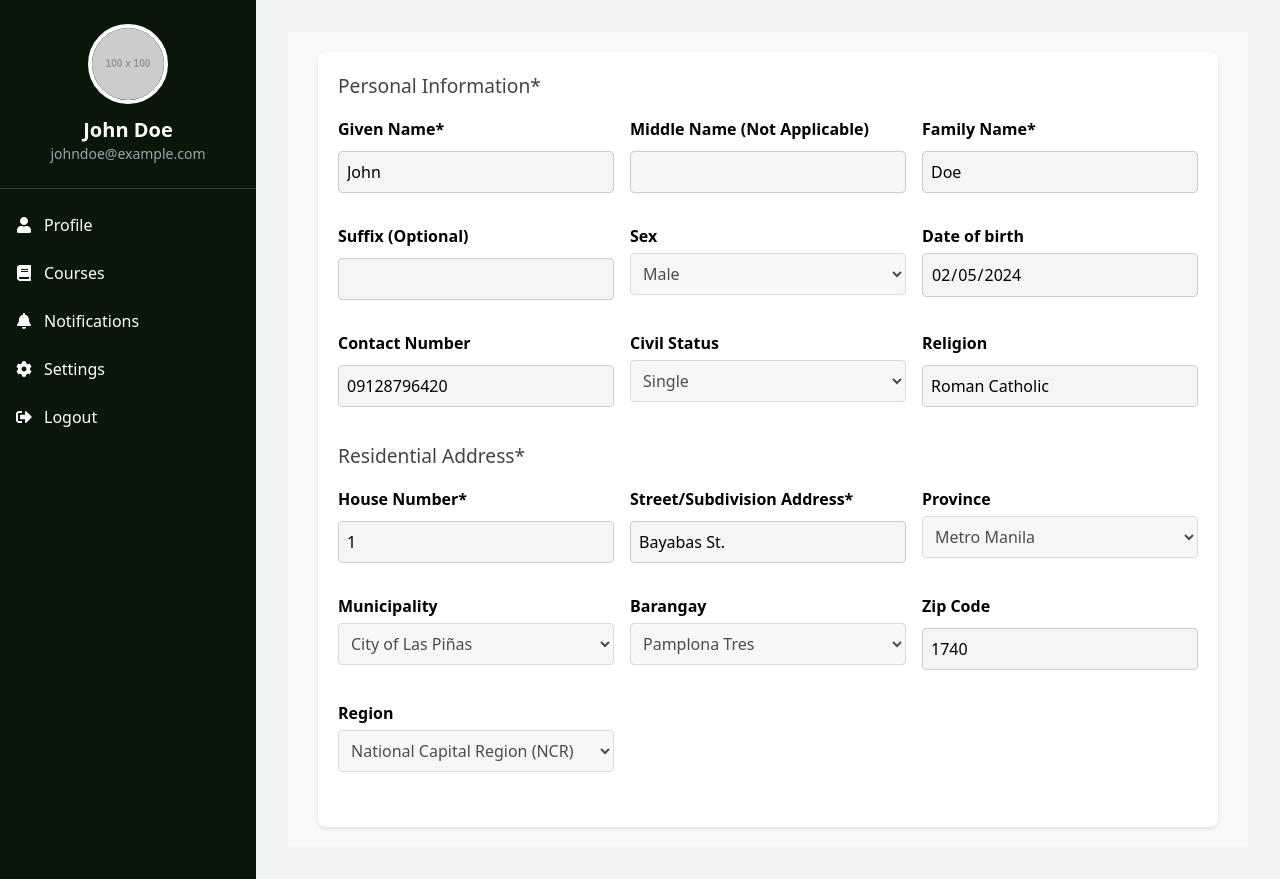
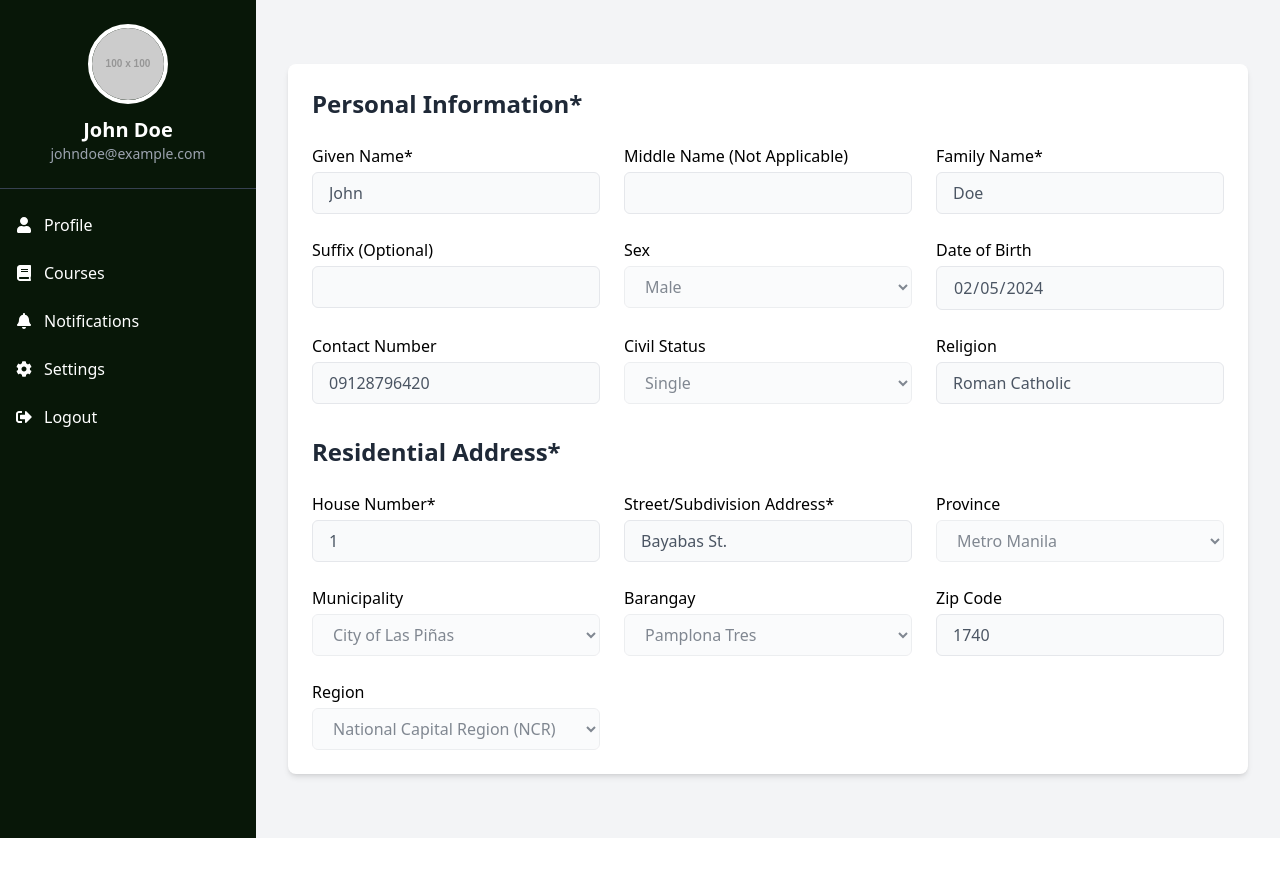
Before and after one commit to jh-jazer/CvSU-System, a React (Vite) app: page /studentdb/profile in a window 1280 px wide. After the commit the page ends 838 px from the top, so only its background shows below. Built offline with nearby package versions, Linux system fonts and the light colour scheme.

Commit message:
fix landing page

```diff
--- a/src/StudentdbPages/Profile.jsx
+++ b/src/StudentdbPages/Profile.jsx
@@ -1,9 +1,7 @@
 import React, { useState } from 'react';
-// Import the CSS file for styling
-import '../StudentpagesCSS/Profile.css';
 
 const Profile = () => {
-  const [formData, setFormData] = useState({
+  const [formData] = useState({
     givenName: 'John',
     familyName: 'Doe',
     middleName: '',
@@ -24,102 +22,173 @@ const Profile = () => {
   });
 
   return (
-    <div className="profile-container">
-      <form className="profile-form">
+    <div className="bg-gray-100 py-8">
+      <form className="max-w-5xl mx-auto bg-white p-6 rounded-lg shadow-md">
         {/* Personal Information Section */}
-        <div className="section">
-          <h2 className="section-title">Personal Information*</h2>
-          <div className="form-grid">
-
-            <div className="form-group">
-              <label>Given Name*</label>
-              <input type="text" name="givenName" value={formData.givenName} readOnly />
+        <div className="mb-8">
+          <h2 className="text-2xl font-semibold text-gray-800 mb-6">Personal Information*</h2>
+          <div className="grid grid-cols-1 sm:grid-cols-2 lg:grid-cols-3 gap-6">
+            <div>
+              <label className="block font-medium mb-1">Given Name*</label>
+              <input
+                type="text"
+                value={formData.givenName}
+                readOnly
+                className="w-full px-4 py-2 border rounded-md bg-gray-50 text-gray-600"
+              />
             </div>
-            <div className="form-group">
-              <label>Middle Name (Not Applicable)</label>
-              <input type="text" name="middleName" value={formData.middleName} readOnly />
+            <div>
+              <label className="block font-medium mb-1">Middle Name (Not Applicable)</label>
+              <input
+                type="text"
+                value={formData.middleName}
+                readOnly
+                className="w-full px-4 py-2 border rounded-md bg-gray-50 text-gray-600"
+              />
             </div>
-            <div className="form-group">
-              <label>Family Name*</label>
-              <input type="text" name="familyName" value={formData.familyName} readOnly />
+            <div>
+              <label className="block font-medium mb-1">Family Name*</label>
+              <input
+                type="text"
+                value={formData.familyName}
+                readOnly
+                className="w-full px-4 py-2 border rounded-md bg-gray-50 text-gray-600"
+              />
             </div>
-            <div className="form-group">
-              <label>Suffix (Optional)</label>
-              <input type="text" name="suffix" value={formData.suffix} readOnly />
+            <div>
+              <label className="block font-medium mb-1">Suffix (Optional)</label>
+              <input
+                type="text"
+                value={formData.suffix}
+                readOnly
+                className="w-full px-4 py-2 border rounded-md bg-gray-50 text-gray-600"
+              />
             </div>
-            <div className="form-group">
-              <label>Sex </label>
-              <select name="sexAtBirth" value={formData.sexAtBirth} disabled>
+            <div>
+              <label className="block font-medium mb-1">Sex</label>
+              <select
+                value={formData.sexAtBirth}
+                disabled
+                className="w-full px-4 py-2 border rounded-md bg-gray-50 text-gray-600"
+              >
                 <option value="Male">Male</option>
                 <option value="Female">Female</option>
               </select>
             </div>
-            <div className="form-group">
-              <label>Date of birth</label>
-              <input type="date" name="dateOfBirth" value={formData.dateOfBirth} readOnly />
+            <div>
+              <label className="block font-medium mb-1">Date of Birth</label>
+              <input
+                type="date"
+                value={formData.dateOfBirth}
+                readOnly
+                className="w-full px-4 py-2 border rounded-md bg-gray-50 text-gray-600"
+              />
             </div>
-            <div className="form-group">
-              <label>Contact Number</label>
-              <input type="text" name="contactNumber" value={formData.contactNumber} readOnly />
+            <div>
+              <label className="block font-medium mb-1">Contact Number</label>
+              <input
+                type="text"
+                value={formData.contactNumber}
+                readOnly
+                className="w-full px-4 py-2 border rounded-md bg-gray-50 text-gray-600"
+              />
             </div>
-            <div className="form-group">
-              <label>Civil Status</label>
-              <select name="civilStatus" value={formData.civilStatus} disabled>
+            <div>
+              <label className="block font-medium mb-1">Civil Status</label>
+              <select
+                value={formData.civilStatus}
+                disabled
+                className="w-full px-4 py-2 border rounded-md bg-gray-50 text-gray-600"
+              >
                 <option value="Single">Single</option>
                 <option value="Married">Married</option>
                 <option value="Divorced">Divorced</option>
                 <option value="Widowed">Widowed</option>
               </select>
             </div>
-            <div className="form-group">
-              <label>Religion</label>
-              <input type="text" name="religion" value={formData.religion} readOnly />
+            <div>
+              <label className="block font-medium mb-1">Religion</label>
+              <input
+                type="text"
+                value={formData.religion}
+                readOnly
+                className="w-full px-4 py-2 border rounded-md bg-gray-50 text-gray-600"
+              />
             </div>
           </div>
         </div>
 
         {/* Residential Address Section */}
-        <div className="section">
-          <h2 className="section-title">Residential Address*</h2>
-          <div className="form-grid">
-            <div className="form-group">
-              <label>House Number*</label>
-              <input type="text" name="houseNumber" value={formData.houseNumber} readOnly />
+        <div>
+          <h2 className="text-2xl font-semibold text-gray-800 mb-6">Residential Address*</h2>
+          <div className="grid grid-cols-1 sm:grid-cols-2 lg:grid-cols-3 gap-6">
+            <div>
+              <label className="block font-medium mb-1">House Number*</label>
+              <input
+                type="text"
+                value={formData.houseNumber}
+                readOnly
+                className="w-full px-4 py-2 border rounded-md bg-gray-50 text-gray-600"
+              />
             </div>
-            <div className="form-group">
-              <label>Street/Subdivision Address*</label>
-              <input type="text" name="streetAddress" value={formData.streetAddress} readOnly />
+            <div>
+              <label className="block font-medium mb-1">Street/Subdivision Address*</label>
+              <input
+                type="text"
+                value={formData.streetAddress}
+                readOnly
+                className="w-full px-4 py-2 border rounded-md bg-gray-50 text-gray-600"
+              />
             </div>
-            <div className="form-group">
-              <label>Province</label>
-              <select name="province" value={formData.province} disabled>
+            <div>
+              <label className="block font-medium mb-1">Province</label>
+              <select
+                value={formData.province}
+                disabled
+                className="w-full px-4 py-2 border rounded-md bg-gray-50 text-gray-600"
+              >
                 <option value="Metro Manila">Metro Manila</option>
-                {/* Add more provinces as needed */}
               </select>
             </div>
-            <div className="form-group">
-              <label>Municipality</label>
-              <select name="municipality" value={formData.municipality} disabled>
+            <div>
+              <label className="block font-medium mb-1">Municipality</label>
+              <select
+                value={formData.municipality}
+                disabled
+                className="w-full px-4 py-2 border rounded-md bg-gray-50 text-gray-600"
+              >
                 <option value="City of Las Piñas">City of Las Piñas</option>
-                {/* Add more municipalities as needed */}
               </select>
             </div>
-            <div className="form-group">
-              <label>Barangay</label>
-              <select name="barangay" value={formData.barangay} disabled>
+            <div>
+              <label className="block font-medium mb-1">Barangay</label>
+              <select
+                value={formData.barangay}
+                disabled
+                className="w-full px-4 py-2 border rounded-md bg-gray-50 text-gray-600"
+              >
                 <option value="Pamplona Tres">Pamplona Tres</option>
-                {/* Add more barangays as needed */}
               </select>
             </div>
-            <div className="form-group">
-              <label>Zip Code</label>
-              <input type="text" name="zipCode" value={formData.zipCode} readOnly />
+            <div>
+              <label className="block font-medium mb-1">Zip Code</label>
+              <input
+                type="text"
+                value={formData.zipCode}
+                readOnly
+                className="w-full px-4 py-2 border rounded-md bg-gray-50 text-gray-600"
+              />
             </div>
-            <div className="form-group">
-              <label>Region</label>
-              <select name="region" value={formData.region} disabled>
-                <option value="National Capital Region (NCR)">National Capital Region (NCR)</option>
-                {/* Add more regions as needed */}
+            <div>
+              <label className="block font-medium mb-1">Region</label>
+              <select
+                value={formData.region}
+                disabled
+                className="w-full px-4 py-2 border rounded-md bg-gray-50 text-gray-600"
+              >
+                <option value="National Capital Region (NCR)">
+                  National Capital Region (NCR)
+                </option>
               </select>
             </div>
           </div>
--- a/src/components/About.jsx
+++ b/src/components/About.jsx
@@ -20,13 +20,13 @@ const About = () => {
       </div>
 
       {/* Main content */}
-      <div className="relative pt-2 px-4 sm:px-[140px] z-20">
+      <div className="relative py-8 px-4 sm:px-[140px] z-20">
         <div className="max-w-7xl mx-auto">
           <h2 className="text-3xl sm:text-4xl font-bold text-center text-[#092919] mb-6">ABOUT</h2>
 
           <div className="space-y-4">
             {/* Mission and Vision Section */}
-            <div className="transition-transform transform hover:scale-105 hover:shadow-xl p-5 bg-[#ffffff] rounded-lg shadow-md mx-2 sm:mx-4 max-h-[200px] sm:max-h-[400px] overflow-y-scroll scrollbar-custom">
+            <div className="transition-transform transform hover:scale-105 hover:shadow-xl p-6 bg-[#ffffff] rounded-lg shadow-md mx-2 sm:mx-4 max-h-[200px] sm:max-h-[400px] overflow-y-scroll scrollbar-custom">
               <h2 className="text-xl sm:text-2xl font-semibold text-[#C61A01]">Mission</h2>
               <p className="text-gray-600 mt-2">
                 Cavite State University shall provide excellent, equitable, and relevant educational opportunities in the arts, sciences, and technology through quality instruction and responsive research and development activities. It shall produce professional, skilled, and morally upright individuals for global competitiveness.
--- a/src/components/Hero.jsx
+++ b/src/components/Hero.jsx
@@ -23,7 +23,7 @@ const Hero = () => {
               {/* Log In Panel */}
               <Link
                 to="/login"
-                className="bg-white/90 rounded-lg shadow-lg p-3 pb-6 hover:bg-opacity-60 transition duration-300 cursor-pointer"
+                className="bg-white/90 rounded-lg shadow-lg p-6 hover:bg-opacity-60 transition duration-300 cursor-pointer"
               >
                 <h2 className=" text-2xl sm:text-3xl font-bold text-[#C61A01] text-center">LOGIN</h2>
                 <p className="text-center text-[15px] text-[#000000] hidden sm:block mt-3 text-sm">Already have an account? Access your account and manage your profile.</p>
@@ -32,7 +32,7 @@ const Hero = () => {
               {/* Apply Panel */}
               <Link
                 to="/apply"
-                className="bg-white/90 rounded-lg shadow-lg p-3 pb-6 hover:bg-opacity-60 transition duration-300 cursor-pointer"
+                className="bg-white/90 rounded-lg shadow-lg p-6 hover:bg-opacity-60 transition duration-300 cursor-pointer"
               >
                 <h2 className=" text-2xl sm:text-3xl text-[#C61A01] font-bold text-center">APPLY</h2>
                 <p className="text-center text-[15px] text-[#000000] hidden sm:block mt-3 text-sm">New Enrolee? Transferee? Start your application for new courses or programs.</p>
```
